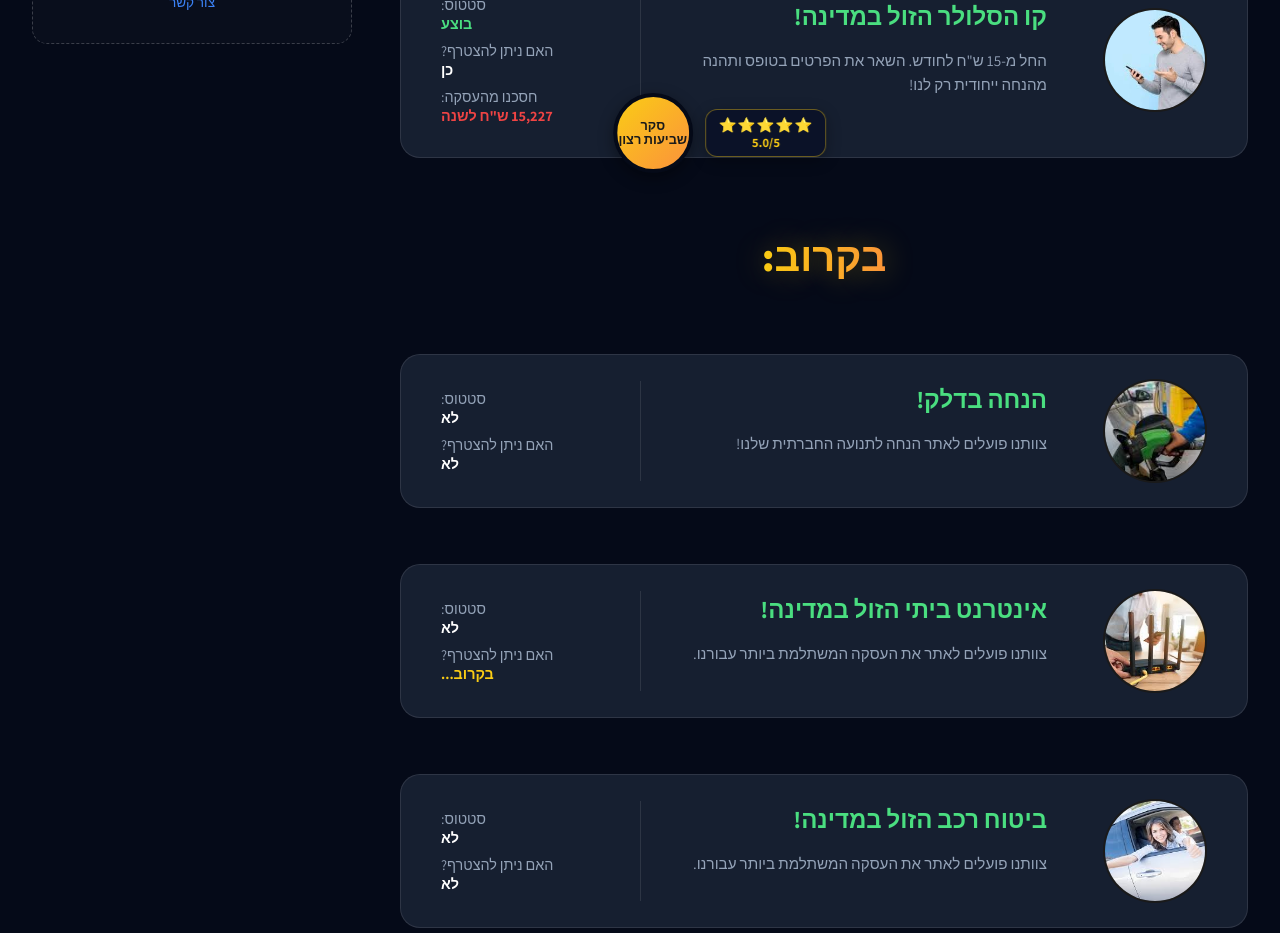
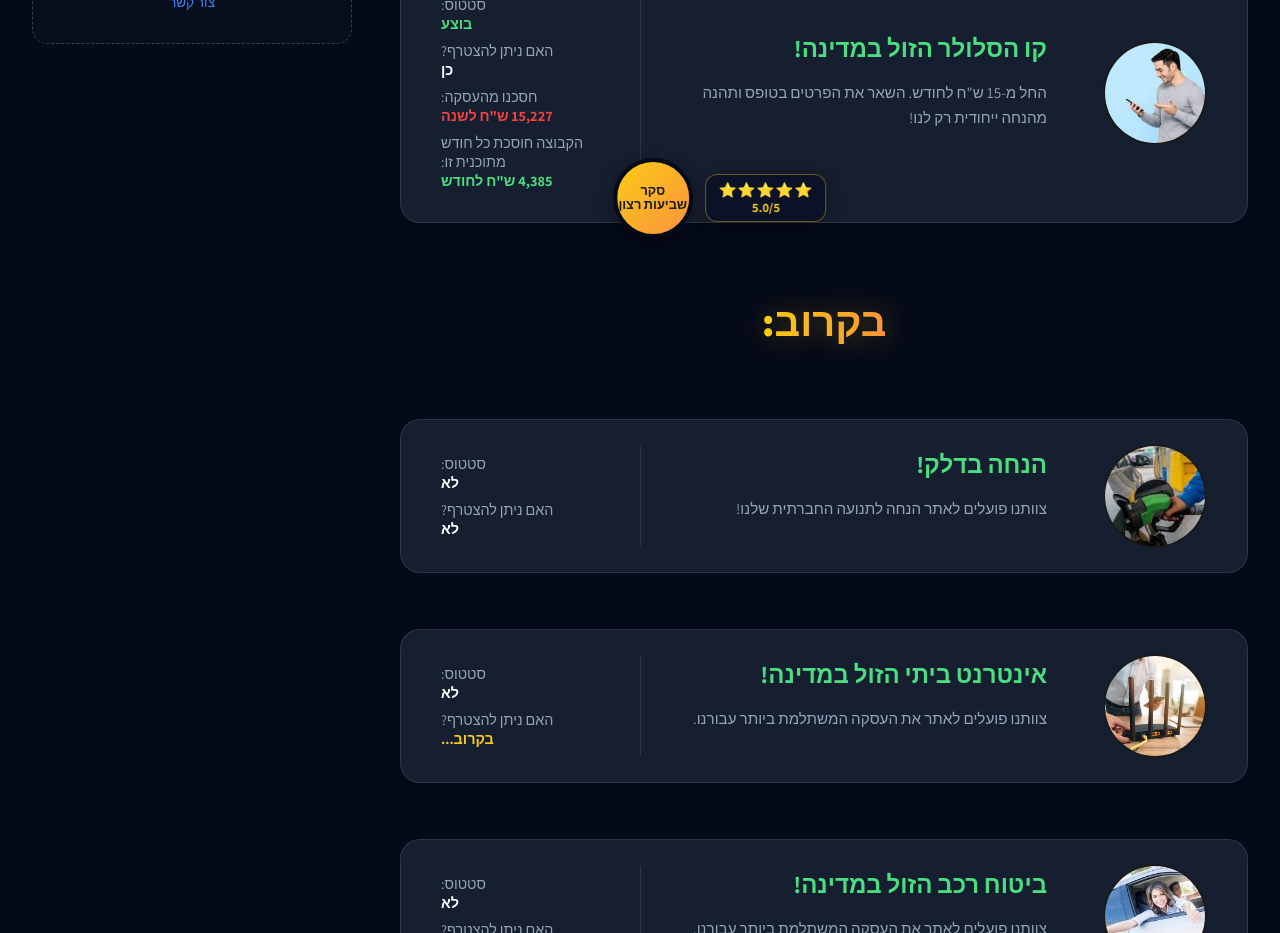
Before and after one commit to gofreeil/purchasing_groups, a SvelteKit app: page / in a window 1280 px wide. Shown: the part 1460-2393 px from the top of the page. Built offline with nearby package versions, Linux system fonts and the light colour scheme; no server answers.

Commit message:
חיסכון חודשי

```diff
--- a/src/routes/+page.svelte
+++ b/src/routes/+page.svelte
@@ -11,8 +11,9 @@
         easing: cubicOut,
     });
 
-    // הגדרת מונה חיסכון שנתי עם אפקט ספירה
+    // הגדרת מוני חיסכון (שנתי וחודשי) עם אפקט ספירה
     let targetSavings = $state(15227);
+    let monthlySavings = $state(4385); // ערך ברירת מחדל אם הטעינה נכשלת
     const savings = tweened(0, {
         duration: 2000,
         easing: cubicOut,
@@ -41,26 +42,36 @@
             const response = await fetch(url);
             const csvText = await response.text();
 
-            // פיצול השורות ולקחת את השורה השלישית (X3)
+            // פיצול השורות
             const rows = csvText.split("\n");
             if (rows.length > 2) {
-                // שורה שלישית (אינדקס 2) היא X3 בגיליון
+                // שורה שלישית (אינדקס 2) היא X3 בגיליון (שנתי)
                 const targetRow = rows[2].split(",");
                 // עמודה X היא אינדקס 23 (A=0, B=1... X=23)
                 const value = targetRow[23];
 
                 if (value) {
-                    // ניקוי תווים שהם לא מספרים
                     const numericValue = parseInt(value.replace(/[^\d]/g, ""));
                     if (!isNaN(numericValue)) {
                         targetSavings = numericValue;
                         savings.set(targetSavings);
                     }
                 }
+
+                // שורה שנייה (אינדקס 1) היא X2 בגיליון (חודשי)
+                const monthlyRow = rows[1].split(",");
+                const monthlyValText = monthlyRow[23];
+                if (monthlyValText) {
+                    const numericMonthly = parseInt(
+                        monthlyValText.replace(/[^\d]/g, ""),
+                    );
+                    if (!isNaN(numericMonthly)) {
+                        monthlySavings = numericMonthly;
+                    }
+                }
             }
         } catch (error) {
             console.error("Error fetching savings from sheet:", error);
-            // במקרה של שגיאה, נשתמש בערך ברירת המחדל שכבר מוגדר
             savings.set(targetSavings);
         }
     }
@@ -200,6 +211,15 @@
                 >{targetSavings.toLocaleString("he-IL")}
                 {$t.purchases.currencyPerYear}</span
             >
+
+            <span class="status-label">{$t.purchases.savedMonthly}</span>
+            <span
+                class="status-value"
+                style="color: #4ade80; font-weight: bold;"
+            >
+                {monthlySavings.toLocaleString("he-IL")}
+                {$t.purchases.currencyPerMonth}
+            </span>
 
             <div class="survey-badge-container">
                 <div class="survey-rating-summary">
```
Also changed, not shown: src/lib/i18n.js.
